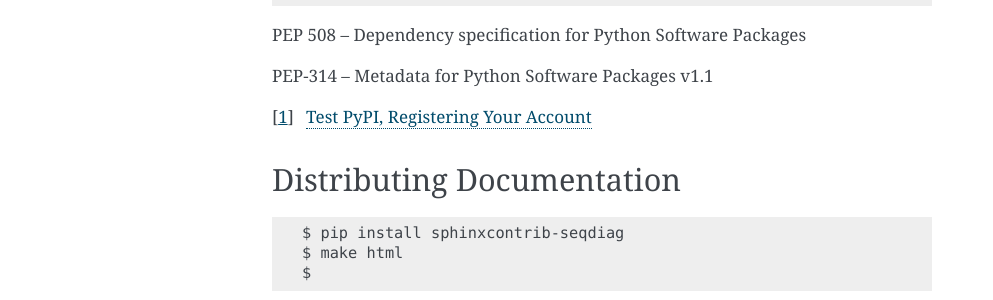
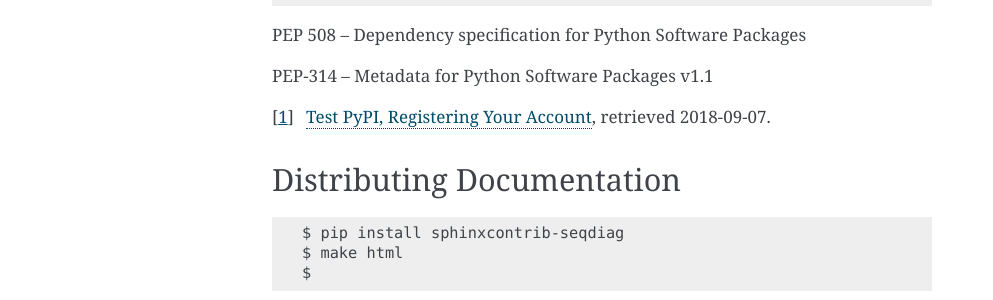
Before and after one commit to kcallin/haka-mqtt, a Sphinx documentation site: the page built from doc/source/release_procedure.rst, in a window 1280 px wide. Shown: the part 1847-2147 px from the top of the page, without its empty margins (148-1141 px from the left). Built offline with Sphinx 7.4.7, drawn with Linux system fonts in a browser that asks for light colours.

Commit message:
Added "retrieved on" date to reference.

```diff
--- a/doc/source/release_procedure.rst
+++ b/doc/source/release_procedure.rst
@@ -105,7 +105,8 @@ PEP 508 -- Dependency specification for Python Software Packages
 
 PEP-314 -- Metadata for Python Software Packages v1.1
 
-.. [#] `Test PyPI, Registering Your Account <https://packaging.python.org/guides/using-testpypi/#registering-your-account>`_
+.. [#] `Test PyPI, Registering Your Account <https://packaging.python.org/guides/using-testpypi/#registering-your-account>`_,
+       retrieved 2018-09-07.
 
 
 Distributing Documentation
```
